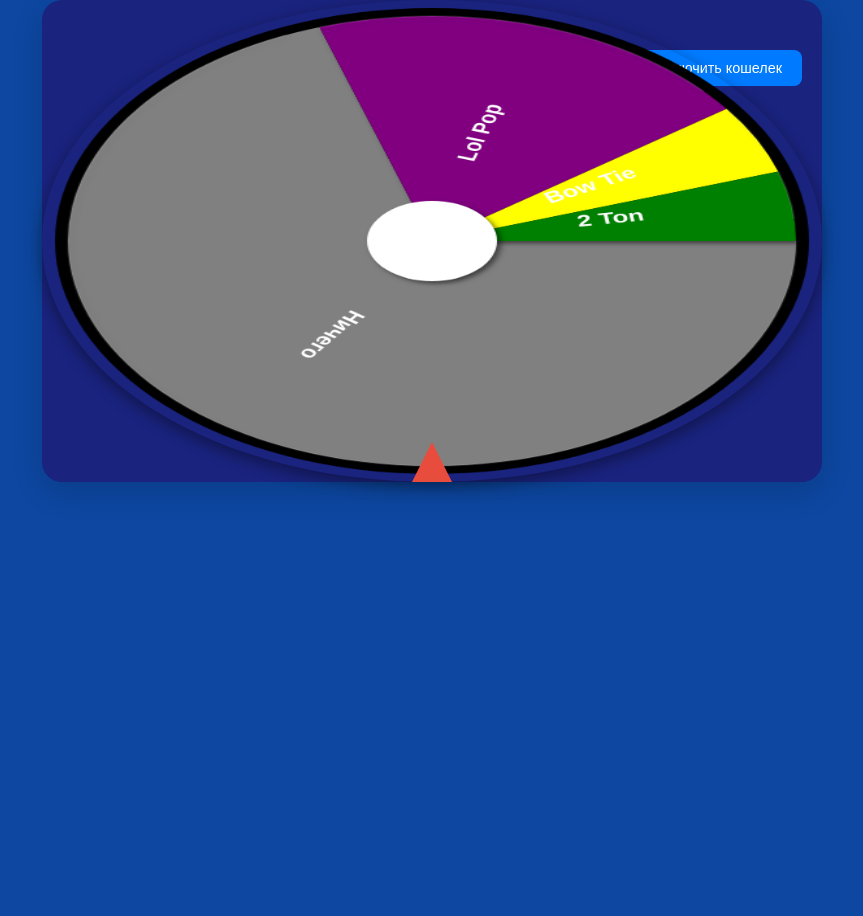
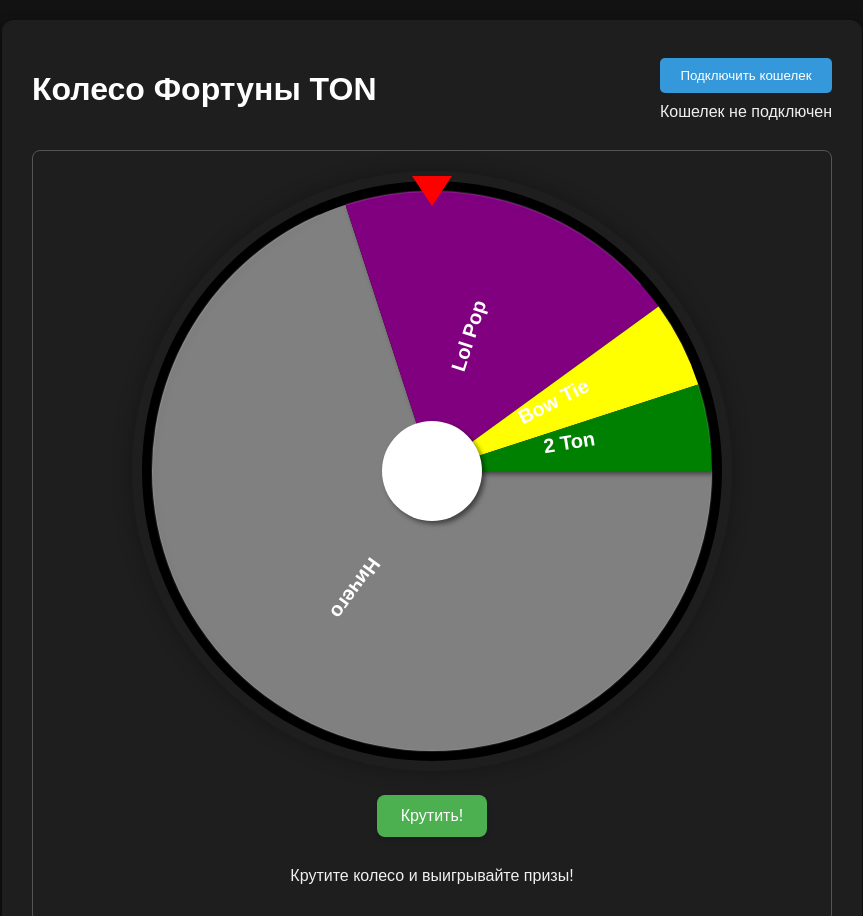
Before and after one commit to v3494660-cyber/ManyGifts, a plain HTML site: page index.html in a window 1280 px wide. Shown: the top 916 px of the page, without its empty margins (208-1071 px from the left). Before the commit the page ends 800 px from the top, so only its background shows below. Drawn offline with Linux system fonts and the light colour scheme.

Commit message:
Update style.css

```diff
--- a/style.css
+++ b/style.css
@@ -1,155 +1,172 @@
 /* Общие стили */
- body {
-    font-family: 'Arial', sans-serif;
-    background-color: #0D47A1; /* Темно-темно синий, как ночь */
-    color: #fff; /* Текст по умолчанию белым, чтобы было видно на темном фоне */
+body {
+    font-family: sans-serif;
     margin: 0;
     padding: 0;
     display: flex;
-    flex-direction: column;
+    justify-content: center;
     align-items: center;
     min-height: 100vh;
+    transition: background-color 0.3s, color 0.3s;
 }
 
 .container {
-    background-color: #1A237E; /* Чуть более светлый оттенок синего для контейнера */
-    border-radius: 20px;
-    box-shadow: 0 10px 30px rgba(0, 0, 0, 0.15);
-    padding: 40px;
+    background-color: #fff;
+    border-radius: 12px;
+    box-shadow: 0 4px 12px rgba(0, 0, 0, 0.1);
     width: 90%;
-    max-width: 700px;
+    max-width: 800px;
     text-align: center;
+    padding: 30px;
+    margin: 20px;
+    transition: background-color 0.3s, color 0.3s;
+}
+
+/* Заголовок (Header) */
+.header {
+    display: flex;
+    justify-content: space-between;
+    align-items: center;
     margin-bottom: 20px;
-    position: relative;
-    /* Чтобы правильно позиционировать кнопку Connect Wallet */
 }
 
 h1 {
-    color: #fff; /* Заголовки тоже белые */
-    margin-bottom: 30px;
-    font-size: 2.5em;
+    color: #333;
 }
 
-button {
-    background-color: #007bff; /* Кнопки оставить как есть */
-    color: white;
-    padding: 15px 30px;
-    border: none;
-    border-radius: 10px;
-    cursor: pointer;
-    font-size: 1.2em;
-    margin-top: 30px;
-    transition: background-color 0.3s ease;
+/* Кнопка подключения кошелька */
+.ton-connect-container {
+    display: inline-block;
 }
 
-button:hover {
-    background-color: #0056b3;
-}
-
-#result {
-    margin-top: 40px;
-    font-size: 1.5em;
-    color: #28a745;
-    font-weight: bold;
-}
-
-/* Connect Wallet Button Styles */
 #connectWalletButton {
-    position: absolute;
-    top: 20px;
-    right: 20px;
-    background-color: #007bff;
+    padding: 10px 20px;
+    background-color: #3498db;
     color: white;
-    padding: 10px 20px;
     border: none;
-    border-radius: 8px;
+    border-radius: 5px;
     cursor: pointer;
-    font-size: 0.9em;
-    transition: background-color 0.3s ease;
+    transition: background-color 0.3s;
 }
 
 #connectWalletButton:hover {
-    background-color: #0056b3;
+    background-color: #2980b9;
 }
 
-/* Roulette Styles */
-.roulette-container {
+#walletAddress {
+    margin-top: 10px;
+}
+
+/* Колесо */
+.wheel-container {
     position: relative;
-    width: 400px;
-    height: 400px;
-    margin: 30px auto;
+    margin-bottom: 30px;
 }
 
 #wheelCanvas {
-    position: absolute;
-    top: 0;
-    left: 0;
-    width: 100%;
-    height: 100%;
     border-radius: 50%;
-    box-shadow: 0 5px 15px rgba(0, 0, 0, 0.4);
-    /* Усиленная тень */
+    transition: transform 5s cubic-bezier(0.25, 0.1, 0.25, 1);
+    box-shadow: 0 0 20px rgba(0, 0, 0, 0.3);
 }
 
-/* Stylish Arrow */
 .arrow {
     position: absolute;
-    bottom: 0; /* Вернули стрелку вниз */
+    top: 5px;
     left: 50%;
-    margin-left: -20px; /* Компенсирует половину ширины стрелки  */
+    margin-left: -20px;
     width: 0;
     height: 0;
     border-left: 20px solid transparent;
     border-right: 20px solid transparent;
-    border-top: 40px solid #e74c3c; /* Красный цвет, направлена вниз */
-    transform: rotate(180deg); /* Просто разворот на месте на 180 градусов */
-    z-index: 10;
+    border-top: 30px solid red;
+    z-index: 2;
 }
 
-/* Tab Bar Styles */
-.tab-bar {
+/* Элементы управления колесом */
+.wheel-controls {
+    margin-top: 20px;
+}
+
+#spinButton {
+    padding: 12px 24px;
+    background-color: #4CAF50;
+    color: white;
+    border: none;
+    border-radius: 8px;
+    cursor: pointer;
+    font-size: 16px;
+    box-shadow: 0 2px 5px rgba(0, 0, 0, 0.2);
+    transition: background-color 0.3s, transform 0.2s;
+}
+
+#spinButton:hover {
+    background-color: #45a049;
+    transform: translateY(-2px);
+}
+
+#result {
+    margin-top: 20px;
+    font-weight: bold;
+    font-size: 18px;
+}
+
+/* Вкладки (Tabs) */
+.tabs {
     display: flex;
-    justify-content: space-around;
-    background-color: #343a40;
-    padding: 15px;
-    width: 100%;
-    box-sizing: border-box;
-    position: fixed;
-    /* Фиксированная позиция */
-    bottom: 0;
-    /* Расположение внизу */
-    left: 0;
-    z-index: 100;
+    justify-content: center;
+    margin-top: 30px;
 }
 
 .tab-button {
-    background-color: #495057;
+    padding: 12px 24px;
     border: none;
-    color: #fff;
-    padding: 12px 20px;
-    text-align: center;
-    text-decoration: none;
-    display: inline-block;
-    font-size: 1em;
+    background-color: #ddd;
     cursor: pointer;
     border-radius: 8px;
-    transition: background-color 0.3s ease;
-}
-
-.tab-button:hover {
-    background-color: #6c757d;
+    margin: 0 8px;
+    transition: background-color 0.3s, color 0.3s;
 }
 
 .tab-button.active {
-    background-color: #28a745;
+    background-color: #bbb;
+    color: white;
 }
 
-/* Tab Content Styles */
+/* Содержимое вкладки */
 .tab-content {
     display: none;
-    margin-bottom: 70px; /* Отступ, чтобы не перекрывалось таб-баром */
+    padding: 20px;
+    border: 1px solid #ddd;
+    border-radius: 8px;
+    margin-top: 20px;
+    transition: background-color 0.3s, color 0.3s;
 }
 
-.tab-content.active {
-    display: block;
+/* Тёмная тема */
+.dark-theme {
+    background-color: #121212;
+    color: #ffffff;
 }
+
+.dark-theme .container {
+    background-color: #1e1e1e;
+    box-shadow: 0 4px 12px rgba(0, 0, 0, 0.5);
+    color: #f0f0f0;
+}
+
+.dark-theme h1 {
+    color: #fff;
+}
+
+.dark-theme .tab-button {
+    background-color: #333;
+    color: #fff;
+}
+
+.dark-theme .tab-button.active {
+    background-color: #555;
+}
+
+.dark-theme .tab-content {
+    border-color: #555;
+}
```
